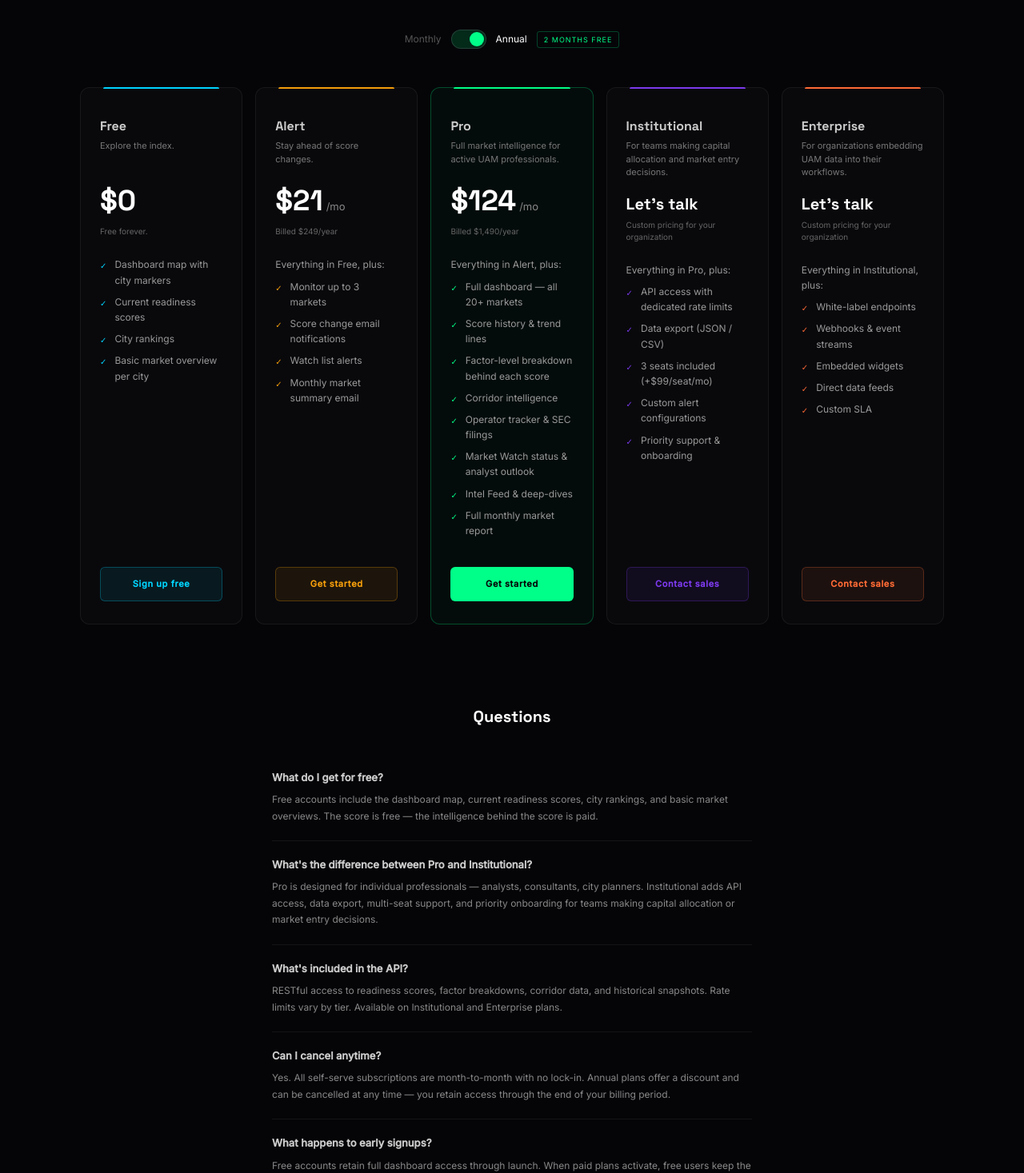
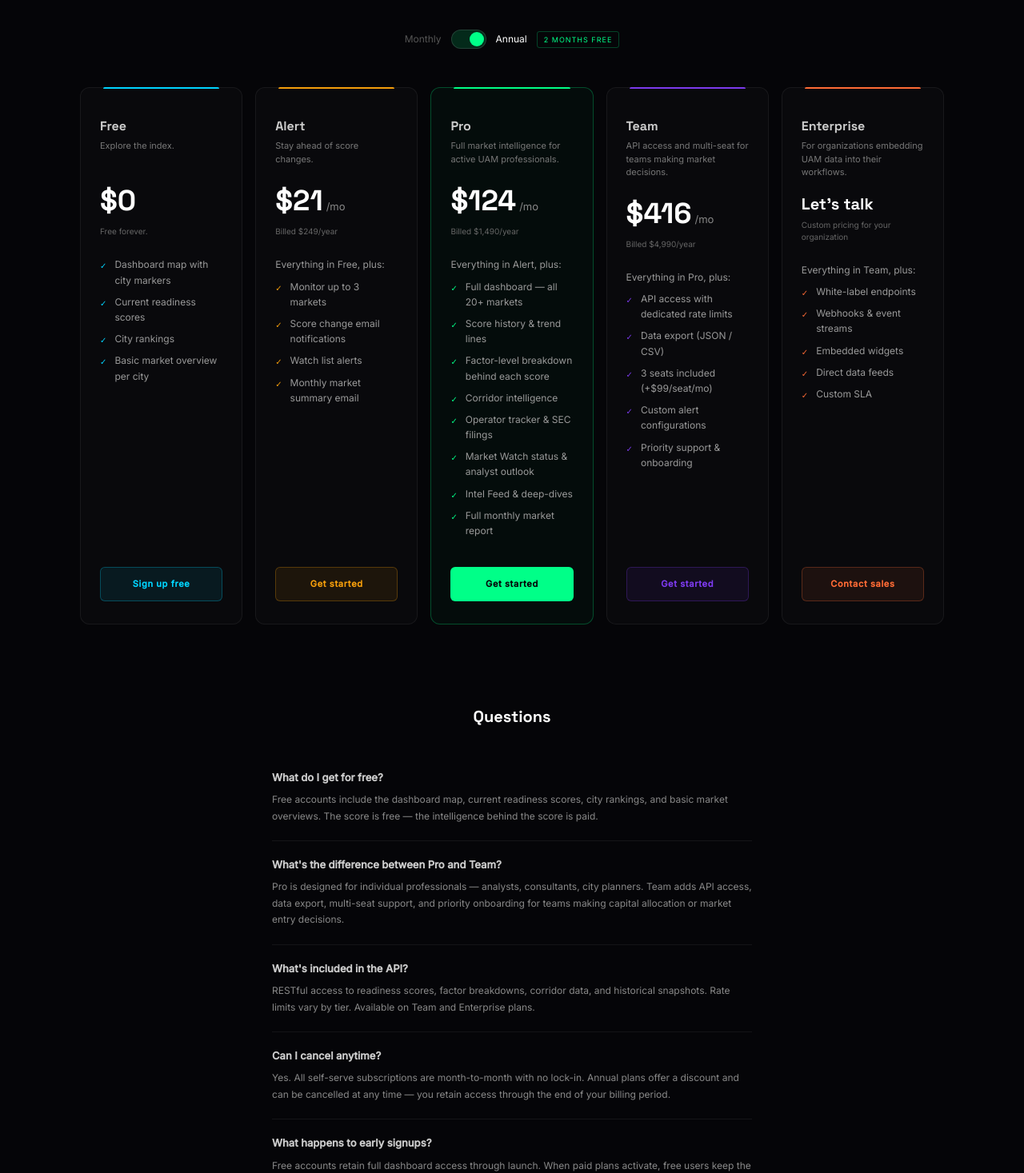
Before and after one commit to Xdrum1/airgrid, a Next.js app: page /pricing in a window 1280 px wide. Shown: the part 280-1747 px from the top of the page at 80% size. Built offline with nearby package versions, Linux system fonts and the light colour scheme; no server answers.

Commit message:
Rename Institutional to Team, make it self-serve with public pricing
Team tier ($499/mo) now shows price and "Get started" CTA like Pro.
Only Enterprise remains contact-sales. Internal Stripe tier name stays
"institutional" — this is a public-facing label change only.

```diff
--- a/src/app/pricing/page.tsx
+++ b/src/app/pricing/page.tsx
@@ -64,12 +64,12 @@ export default function PricingPage() {
             a: "Free accounts include the dashboard map, current readiness scores, city rankings, and basic market overviews. The score is free — the intelligence behind the score is paid.",
           },
           {
-            q: "What's the difference between Pro and Institutional?",
-            a: "Pro is designed for individual professionals — analysts, consultants, city planners. Institutional adds API access, data export, multi-seat support, and priority onboarding for teams making capital allocation or market entry decisions.",
+            q: "What's the difference between Pro and Team?",
+            a: "Pro is designed for individual professionals — analysts, consultants, city planners. Team adds API access, data export, multi-seat support, and priority onboarding for teams making capital allocation or market entry decisions.",
           },
           {
             q: "What's included in the API?",
-            a: "RESTful access to readiness scores, factor breakdowns, corridor data, and historical snapshots. Rate limits vary by tier. Available on Institutional and Enterprise plans.",
+            a: "RESTful access to readiness scores, factor breakdowns, corridor data, and historical snapshots. Rate limits vary by tier. Available on Team and Enterprise plans.",
           },
           {
             q: "Can I cancel anytime?",
--- a/src/components/PricingTiers.tsx
+++ b/src/components/PricingTiers.tsx
@@ -18,7 +18,7 @@ interface Tier {
   highlight: boolean;
   features: string[];
   cta: "free" | "stripe" | "contact";
-  stripeTier?: "alert" | "pro";
+  stripeTier?: "alert" | "pro" | "institutional";
 }
 
 const TIERS: Tier[] = [
@@ -76,10 +76,10 @@ const TIERS: Tier[] = [
     stripeTier: "pro",
   },
   {
-    name: "Institutional",
-    tagline: "For teams making capital allocation and market entry decisions.",
-    monthly: null,
-    annual: null,
+    name: "Team",
+    tagline: "API access and multi-seat for teams making market decisions.",
+    monthly: 499,
+    annual: 4990,
     accent: "#7c3aed",
     highlight: false,
     features: [
@@ -90,7 +90,8 @@ const TIERS: Tier[] = [
       "Custom alert configurations",
       "Priority support & onboarding",
     ],
-    cta: "contact",
+    cta: "stripe",
+    stripeTier: "institutional",
   },
   {
     name: "Enterprise",
@@ -100,7 +101,7 @@ const TIERS: Tier[] = [
     accent: "#ff6b35",
     highlight: false,
     features: [
-      "Everything in Institutional, plus:",
+      "Everything in Team, plus:",
       "White-label endpoints",
       "Webhooks & event streams",
       "Embedded widgets",
```
